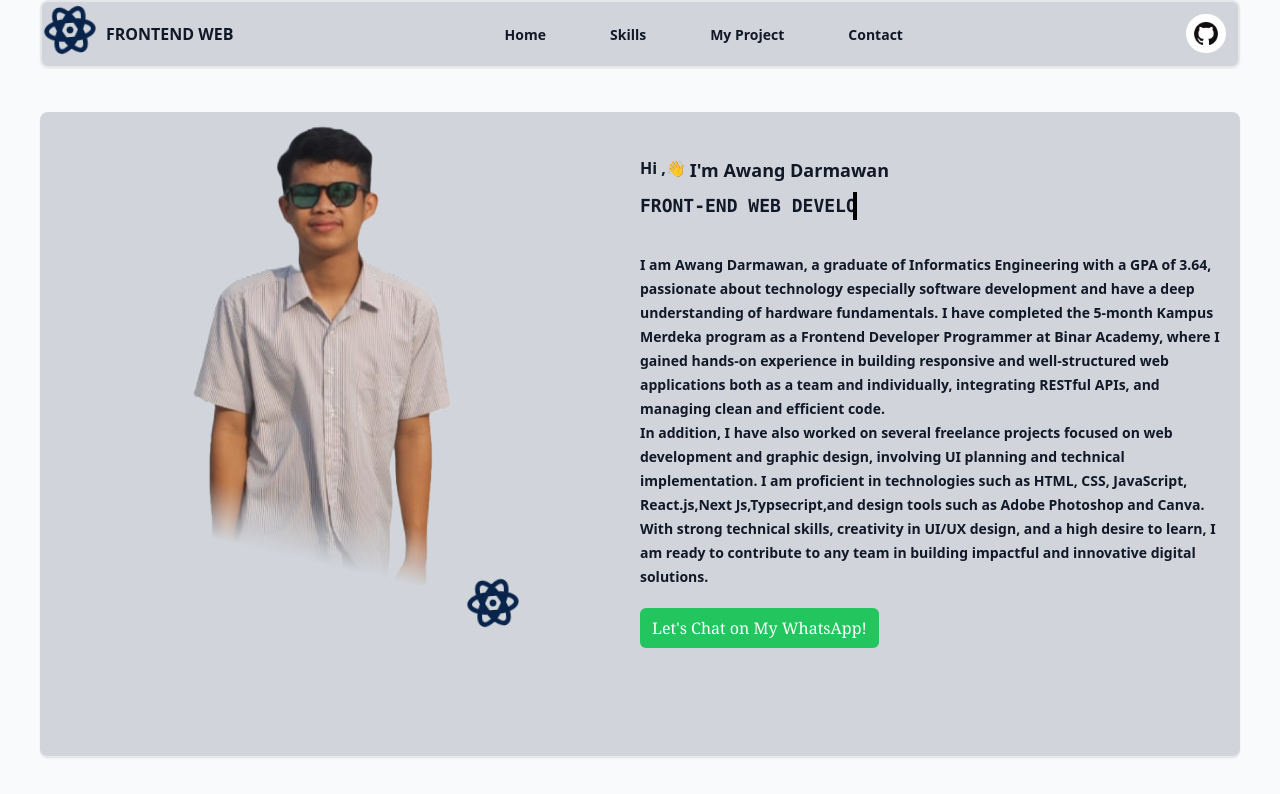
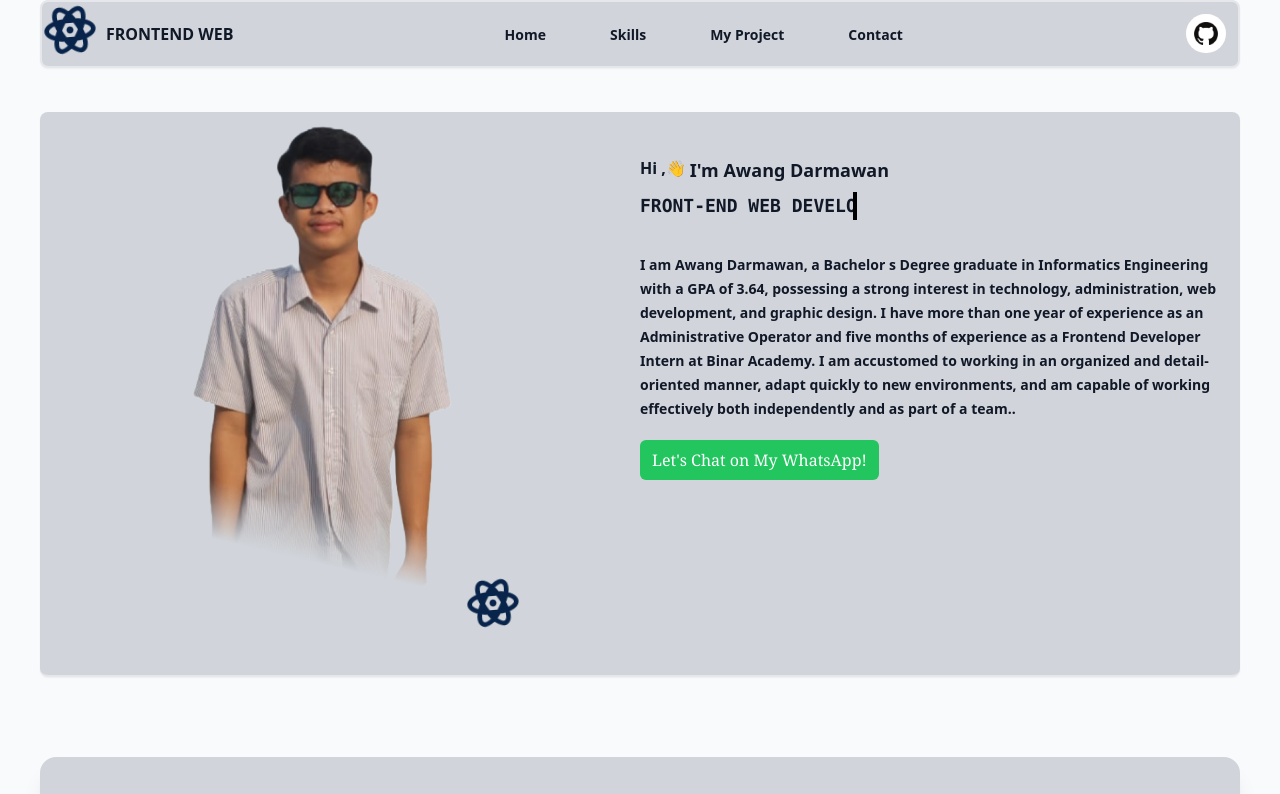
Before and after one commit to AwangDarmawan/Portofolio, a React (Vite) app: page / in a window 1280 px wide. Shown: the top 794 px of the page. Built offline with nearby package versions, Linux system fonts and the light colour scheme.

Commit message:
perbaiki teks

```diff
--- a/src/components/About.jsx
+++ b/src/components/About.jsx
@@ -19,9 +19,7 @@ function About() {
                     <span className='text-lg'> I&#39;m Awang Darmawan</span></span>
                     <h2 className=' text-lg mt-2 mb-8 text-gray-900  font-black w-[24ch] overflow-hidden whitespace-nowrap border-r-4 border-r-black font-mono animate-typing'>FRONT-END WEB DEVELOPER</h2>
                     <span className='text-gray-900 font-semibold text-sm font-sans animate-blink'>
-                   I am Awang Darmawan, a graduate of Informatics Engineering with a GPA of 3.64, passionate about technology especially software development and have a deep understanding of hardware fundamentals. I have completed the 5-month Kampus Merdeka program as a Frontend Developer Programmer at Binar Academy, where I gained hands-on experience in building responsive and well-structured web applications both as a team and individually, integrating RESTful APIs, and managing clean and efficient code.<br/>
-                   In addition, I have also worked on several freelance projects focused on web development and graphic design, involving UI planning and technical implementation. I am proficient in technologies such as HTML, CSS, JavaScript, React.js,Next Js,Typsecript,and design tools such as Adobe Photoshop and Canva. <br />
-                   With strong technical skills, creativity in UI/UX design, and a high desire to learn, I am ready to contribute to any team in building impactful and innovative digital solutions.</span>
+                  I am Awang Darmawan, a Bachelor s Degree graduate in Informatics Engineering with a GPA of 3.64, possessing a strong interest in technology, administration, web development, and graphic design. I have more than one year of experience as an Administrative Operator and five months of experience as a Frontend Developer Intern at Binar Academy. I am accustomed to working in an organized and detail-oriented manner, adapt quickly to new environments, and am capable of working effectively both independently and as part of a team..</span>
                    <a
                       href="https://wa.me/6283125307355"
                       target="_blank"
```
